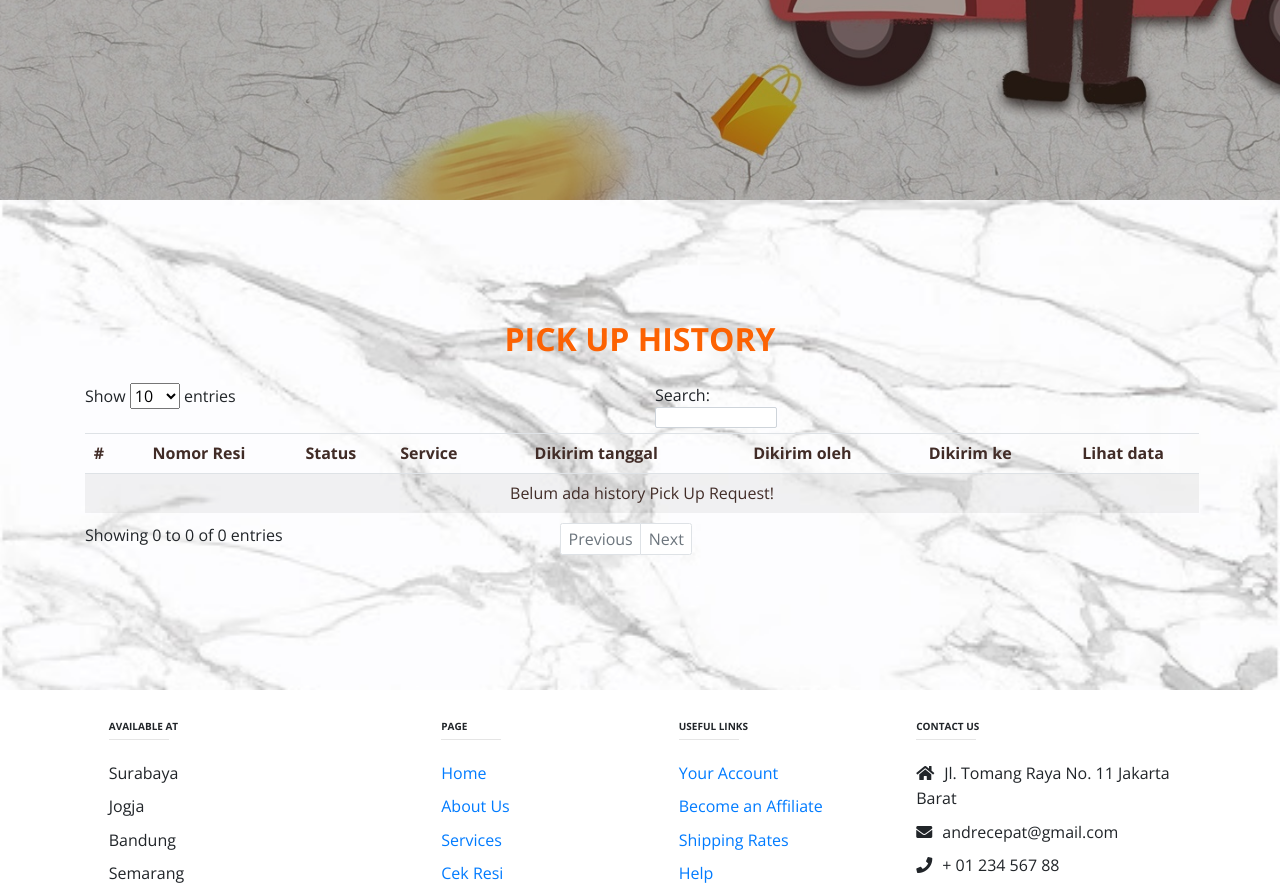
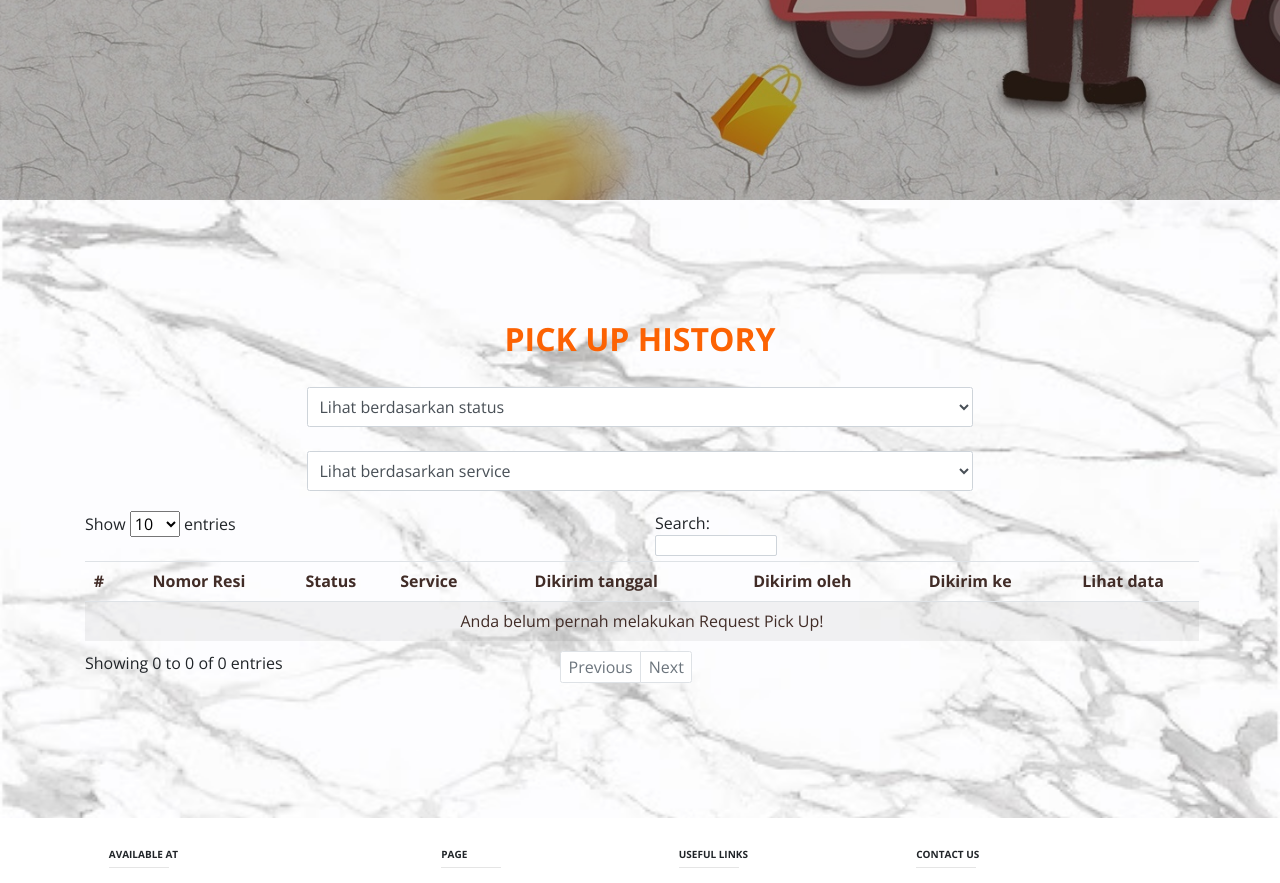
Before and after one commit to leonsusanto38/Shipping-Logistic-Service-Website, a PHP site: page /history.php in a window 1280 px wide. Shown: the part 600-1483 px from the top of the page. Run offline with PHP 8.4, Linux system fonts and the light colour scheme; the visitor is signed in with stand-in values (Sample User, id 1); data that the repository does not hold is empty; some libraries are stand-ins or nearby versions.

Commit message:
Added filter

```diff
--- a/history.php
+++ b/history.php
@@ -27,6 +27,16 @@ include 'header.php';
     $(document).ready(function() {
         show();
     });
+
+    function Search(table) {
+        $("#filterstatus").on("change", function() {
+            table.columns(2).search(this.value).draw();
+        });
+
+        $("#filterservice").on("change", function() {
+            table.columns(3).search(this.value).draw();
+        });
+    }
 
     var ajaxcall;
 
@@ -63,11 +73,12 @@ include 'header.php';
                     num = num + 1;
                 }
                 dataDiv.html(str);
-                $('#historyTable').dataTable({
+                var table = $('#historyTable').DataTable({
                     "oLanguage": {
-                        "sEmptyTable": "Belum ada history Pick Up Request!"
+                        "sEmptyTable": "Anda belum pernah melakukan Request Pick Up!"
                     }
                 });
+                Search(table);
             },
             error: function(result) {
                 //Error handling
@@ -87,7 +98,31 @@ include 'header.php';
                 <h3 class="title">
                     PICK UP HISTORY
                 </h3>
-            </div>
+            </div><br>
+
+            <center>
+                    <div>
+                        <select class="form-control" id="filterstatus" style="width: 60%; height:40px; font-size: 12pt;">
+                            <option value="">Lihat berdasarkan status</option>
+                            <option value="PICKREQ">PICKREQ</option>
+                            <option value="PICK">PICK</option>
+                            <option value="ON TRANSIT">ON TRANSIT</option>
+                            <option value="ON DELIVERY">ON DELIVERY</option>
+                            <option value="DELIVERED">DELIVERED</option>
+
+                        </select>
+                    </div>
+                </center><br>
+                <center>
+                    <div>
+                        <select class="form-control" id="filterservice" style="width: 60%; height:40px; font-size: 12pt;">
+                            <option value="">Lihat berdasarkan service</option>
+                            <option value="ANDRE EKONOMIS">ANDRE EKONOMIS</option>
+                            <option value="ANDRE REGULAR">ANDRE REGULAR</option>
+                            <option value="ANDRE HALILINTAR">ANDRE HALILINTAR</option>
+                        </select>
+                    </div>
+            </center>
 
             <div class="row" style="margin-top: 20px;overflow-x: auto;">
                 <div class="col-12">
```
Also changed, not shown: admin.php (+39 -3 lines).
